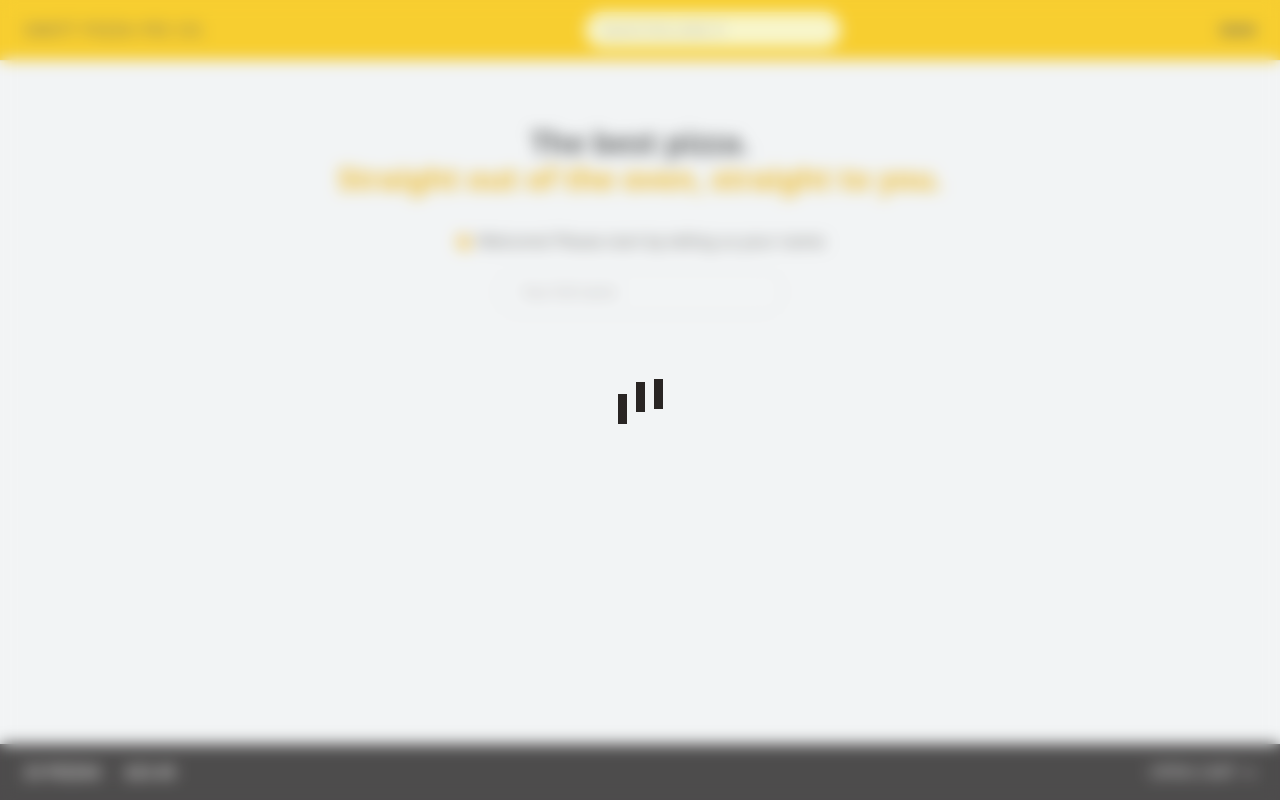
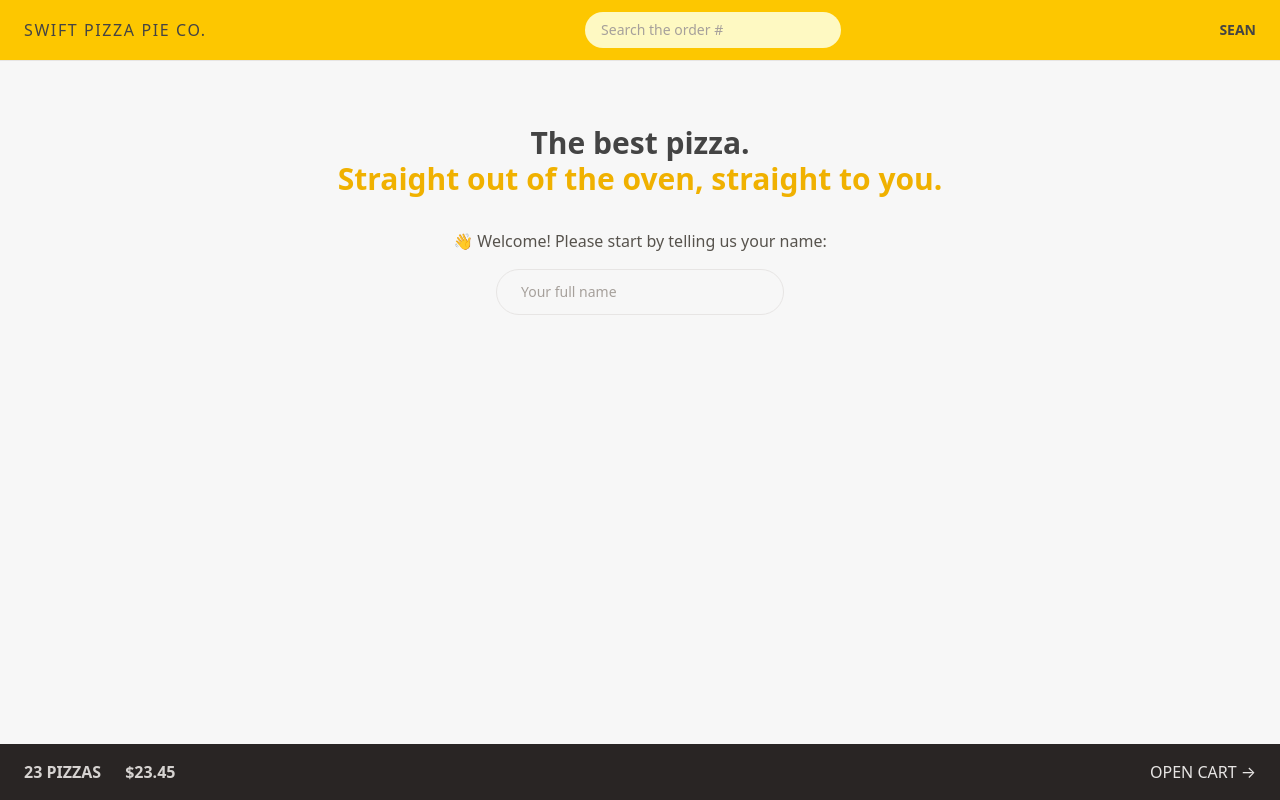
Before and after one commit to MBANS8A1/Swift-Pizza-Pie-Company, a React (Vite) app: page / in a window 1280 px wide. Built offline with nearby package versions, Linux system fonts and the light colour scheme.

Commit message:
I restored line 11 in the AppLayout.jsx file, so the LoadingSpinner component instance will only be rendered on the UI if isLoading is true.

```diff
--- a/src/ui/AppLayout.jsx
+++ b/src/ui/AppLayout.jsx
@@ -8,8 +8,7 @@ function AppLayout() {
   const isLoading = navigation.state === 'loading';
   return (
     <div className="grid h-screen grid-rows-[auto_1fr_auto]">
-      {/* {isLoading && <LoadingSpinner />} */}
-      <LoadingSpinner />
+      {isLoading && <LoadingSpinner />}
       <Header />
       <div className="overflow-scroll">
         <main className="mx-auto max-w-3xl">
```
